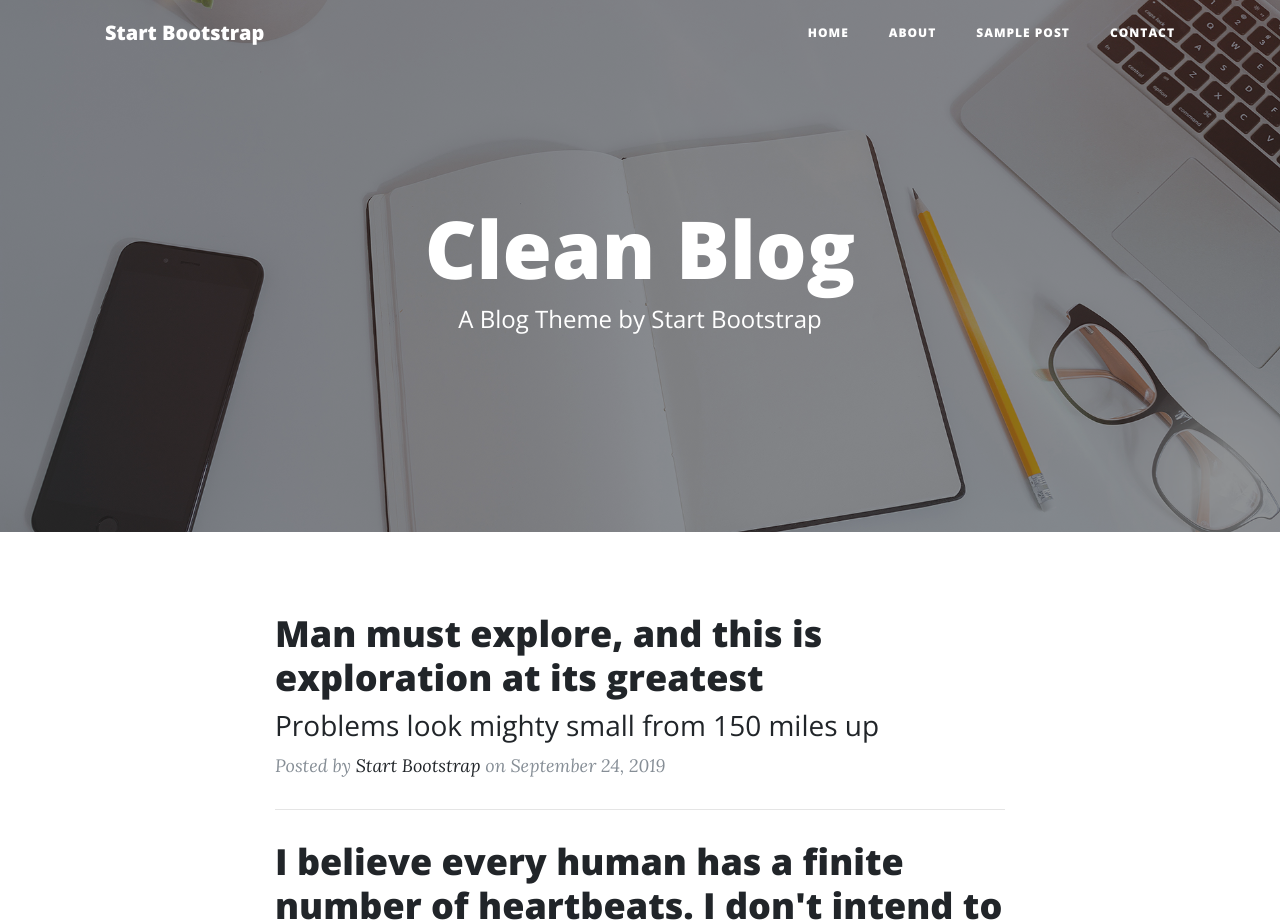
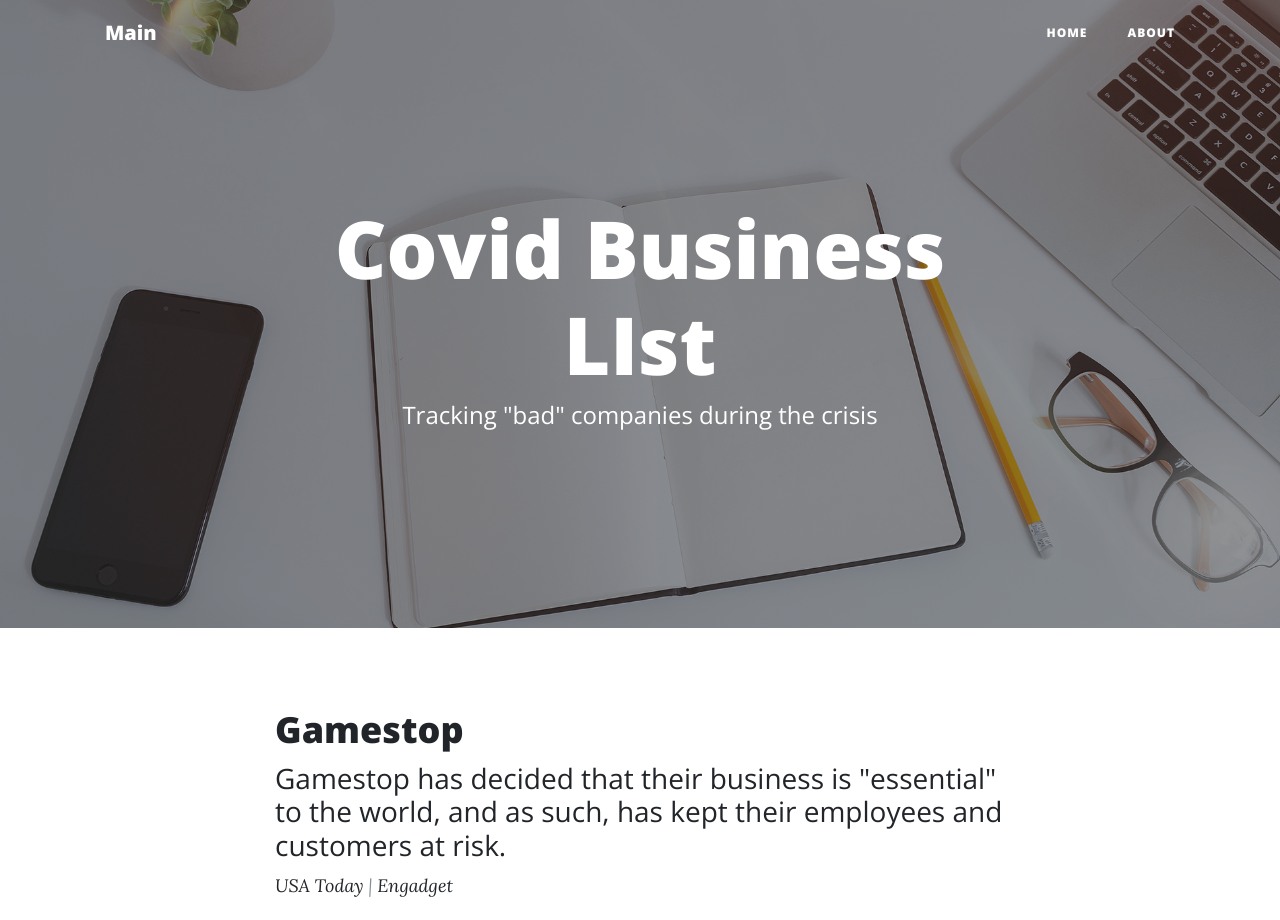
Before and after one commit to CovidBusinessList/CovidBusinessList.github.io, a plain HTML site: page index.html in a window 1280 px wide. Shown: the top 920 px of the page. Drawn offline with nearby package versions, Linux system fonts and the light colour scheme.

Commit message:
First company

```diff
--- a/index.html
+++ b/index.html
@@ -8,7 +8,7 @@
   <meta name="description" content="">
   <meta name="author" content="">
 
-  <title>Clean Blog - Start Bootstrap Theme</title>
+  <title>Covid Business List</title>
 
   <!-- Bootstrap core CSS -->
   <link href="vendor/bootstrap/css/bootstrap.min.css" rel="stylesheet">
@@ -28,7 +28,7 @@
   <!-- Navigation -->
   <nav class="navbar navbar-expand-lg navbar-light fixed-top" id="mainNav">
     <div class="container">
-      <a class="navbar-brand" href="index.html">Start Bootstrap</a>
+      <a class="navbar-brand" href="index.html">Main</a>
       <button class="navbar-toggler navbar-toggler-right" type="button" data-toggle="collapse" data-target="#navbarResponsive" aria-controls="navbarResponsive" aria-expanded="false" aria-label="Toggle navigation">
         Menu
         <i class="fas fa-bars"></i>
@@ -40,12 +40,6 @@
           </li>
           <li class="nav-item">
             <a class="nav-link" href="about.html">About</a>
-          </li>
-          <li class="nav-item">
-            <a class="nav-link" href="post.html">Sample Post</a>
-          </li>
-          <li class="nav-item">
-            <a class="nav-link" href="contact.html">Contact</a>
           </li>
         </ul>
       </div>
@@ -59,8 +53,8 @@
       <div class="row">
         <div class="col-lg-8 col-md-10 mx-auto">
           <div class="site-heading">
-            <h1>Clean Blog</h1>
-            <span class="subheading">A Blog Theme by Start Bootstrap</span>
+            <h1>Covid Business LIst</h1>
+            <span class="subheading">Tracking "bad" companies during the crisis</span>
           </div>
         </div>
       </div>
@@ -74,15 +68,15 @@
         <div class="post-preview">
           <a href="post.html">
             <h2 class="post-title">
-              Man must explore, and this is exploration at its greatest
+              Gamestop
             </h2>
             <h3 class="post-subtitle">
-              Problems look mighty small from 150 miles up
+              Gamestop has decided that their business is "essential" to the world, and as such, has kept their employees and customers at risk.
             </h3>
           </a>
-          <p class="post-meta">Posted by
-            <a href="#">Start Bootstrap</a>
-            on September 24, 2019</p>
+          <p class="post-meta">
+            <a href="https://www.usatoday.com/story/money/2020/03/18/coronavirus-what-stores-are-open-and-who-is-closed/2865166001/">USA Today</a> | <a href="https://www.engadget.com/2020/03/20/gamestop-essential/">Engadget</a>
+          </p>
         </div>
         <hr>
         <div class="post-preview">
```
